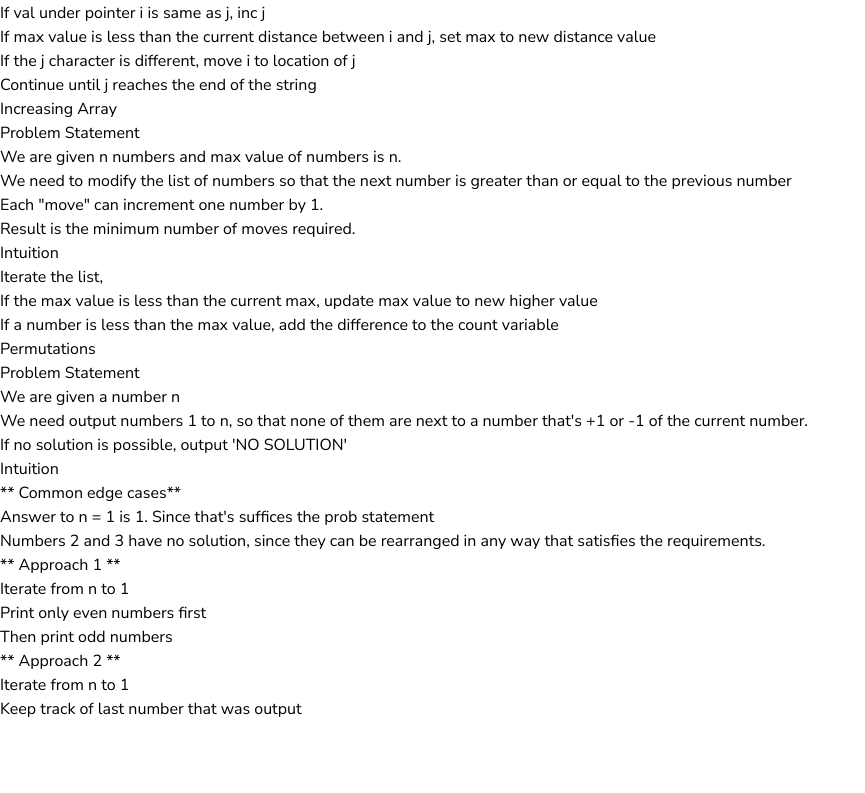
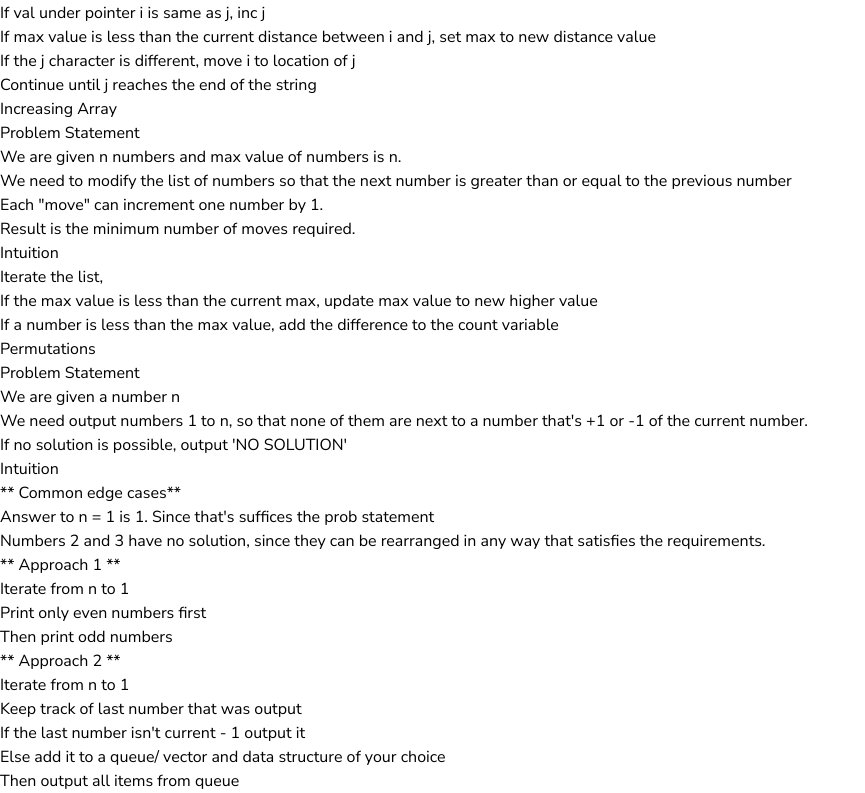
Before and after one commit to SyedYaseen/blog, a Next.js app: page /docs/AlgoSolving/cses/introProblems in a window 1280 px wide. Shown: the part 2591-3384 px from the top of the page, without its empty margins (0-865 px from the left). Before the commit the page ends 3312 px from the top, so only its background shows below. Built offline with nearby package versions, Linux system fonts and the light colour scheme.

Commit message:
Update introProblems.mdx

```diff
--- a/pages/docs/AlgoSolving/cses/introProblems.mdx
+++ b/pages/docs/AlgoSolving/cses/introProblems.mdx
@@ -183,4 +183,6 @@ int main()
 ** Approach 2 **
 1. Iterate from n to 1
 2. Keep track of last number that was output
-3.
+3. If the last number isn't current - 1 output it
+4. Else add it to a queue/ vector and data structure of your choice
+5. Then output all items from queue
```
